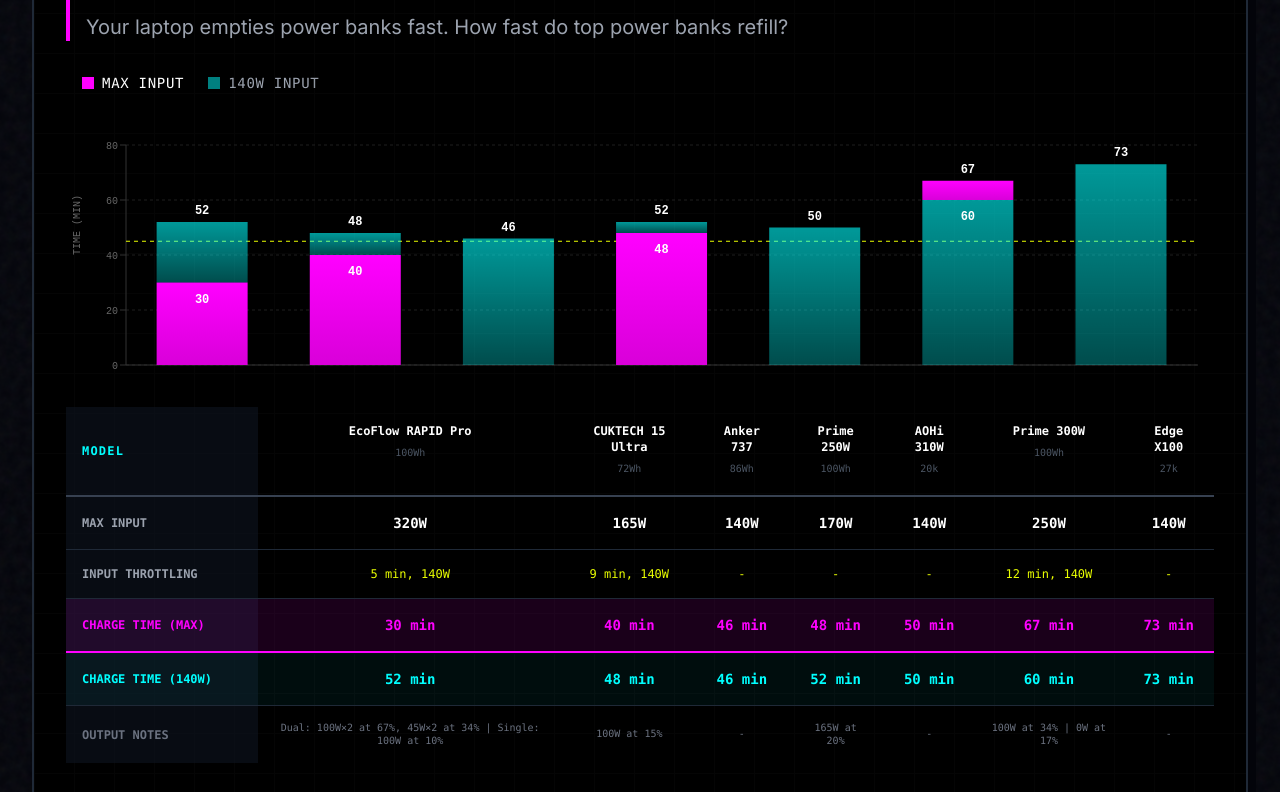
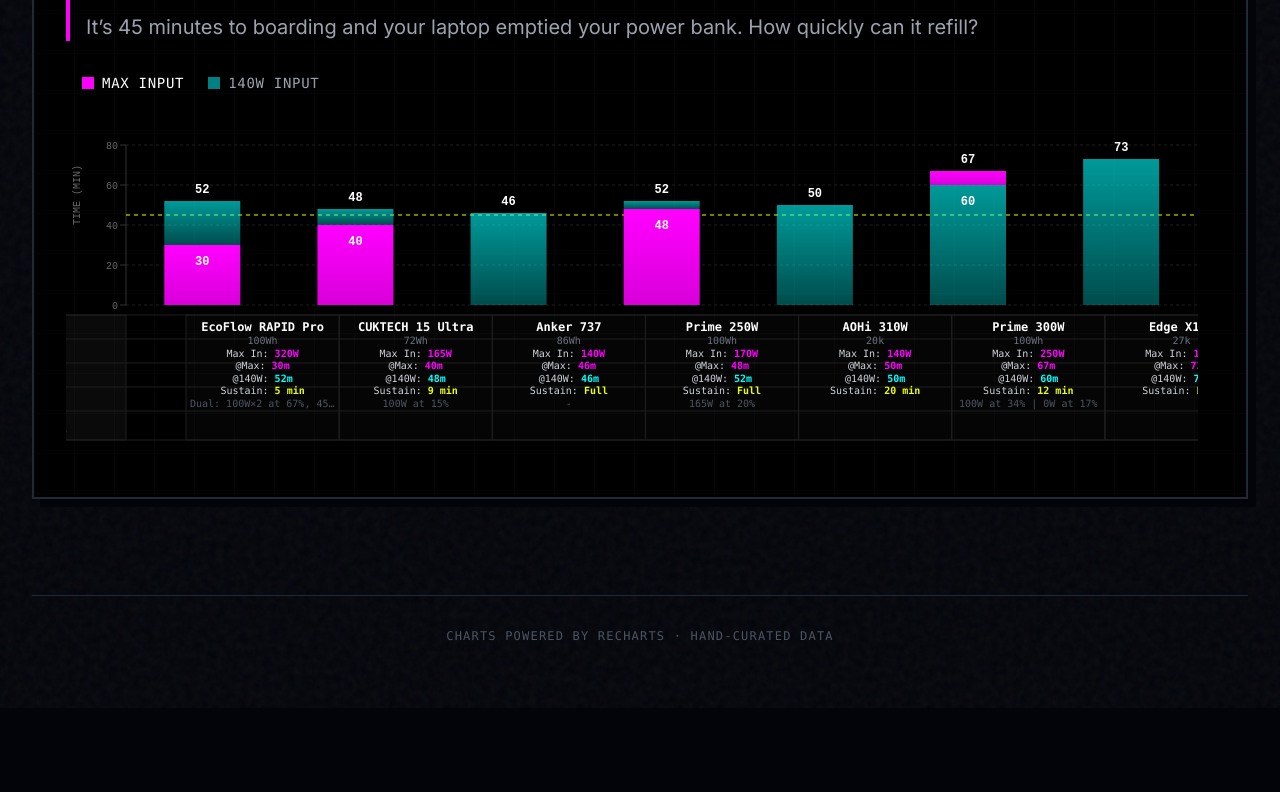
Before and after one commit to ayim/notindoors, a React (Vite) app: page /recharge-time in a window 1280 px wide. Shown: the part 308-1100 px from the top of the page. After the commit the page ends 1016 px from the top, so only its background shows below. Built offline with nearby package versions, Linux system fonts and the light colour scheme.

Commit message:
chore: update recharge chart heading/copy

```diff
--- a/src/PowerBankChart.jsx
+++ b/src/PowerBankChart.jsx
@@ -1,8 +1,107 @@
 import React from 'react';
-import { BarChart, Bar, XAxis, YAxis, CartesianGrid, Tooltip, ResponsiveContainer, Cell, ReferenceLine, LabelList } from 'recharts';
+import { BarChart, Bar, XAxis, YAxis, CartesianGrid, Tooltip, ResponsiveContainer, Cell, ReferenceLine, LabelList, Customized } from 'recharts';
 import { rechargeData as data } from './data/powerbanks/models';
 
 const maxStackedValue = Math.max(...data.map(item => item.totalValue));
+
+const truncate = (value, max = 32) => {
+  if (!value) return '';
+  return value.length > max ? `${value.slice(0, max - 1)}…` : value;
+};
+
+const TableOverlay = ({ xAxisMap, height, margin, offset }) => {
+  const xAxisKey = Object.keys(xAxisMap || {})[0];
+  const xAxis = xAxisMap?.[xAxisKey];
+  const scale = xAxis?.scale;
+  const bandwidth = scale?.bandwidth ? scale.bandwidth() : 0;
+  if (!scale || !bandwidth) return null;
+
+  const baseY = height - (margin?.bottom ?? 0) + 10;
+  const left = offset?.left ?? 0;
+  const tableHeight = 125;
+  const rows = [0, 24, 48, 72, 96, tableHeight];
+  const rowLabels = ['Model', 'Max In', '@Max', '@140W', 'Sustain / Notes'];
+
+  return (
+    <g>
+      {/* row header column */}
+      <rect
+        x={left - bandwidth}
+        y={baseY}
+        width={bandwidth}
+        height={tableHeight}
+        fill="rgba(255,255,255,0.04)"
+        stroke="#1f1f1f"
+        strokeWidth="1"
+      />
+      {rows.map((r, idx) => (
+        <line
+          key={`row-header-${idx}`}
+          x1={left - bandwidth}
+          x2={left}
+          y1={baseY + r}
+          y2={baseY + r}
+          stroke="#1f1f1f"
+          strokeWidth={1}
+        />
+      ))}
+      <foreignObject x={left - bandwidth} y={baseY} width={bandwidth} height={tableHeight}>
+        <div className="w-full h-full flex flex-col justify-between text-left font-mono text-[10px] leading-tight text-gray-300 px-1 py-1">
+          <div className="text-xs font-bold text-white">{rowLabels[0]}</div>
+          <div>{rowLabels[1]}</div>
+          <div>{rowLabels[2]}</div>
+          <div>{rowLabels[3]}</div>
+          <div className="text-gray-500">{rowLabels[4]}</div>
+        </div>
+      </foreignObject>
+
+      {data.map(item => {
+        const x = left + scale(item.name);
+        return (
+          <rect
+            key={`${item.name}-bg`}
+            x={x}
+            y={baseY}
+            width={bandwidth}
+            height={tableHeight}
+            fill="rgba(255,255,255,0.02)"
+            stroke="#1f1f1f"
+            strokeWidth="1"
+          />
+        );
+      })}
+      {rows.map((r, idx) => (
+        <line
+          key={`row-${idx}`}
+          x1={left}
+          x2={left + scale.range()[1]}
+          y1={baseY + r}
+          y2={baseY + r}
+          stroke="#1f1f1f"
+          strokeWidth={1}
+        />
+      ))}
+
+      {data.map(item => {
+        const x = left + scale(item.name);
+        const sustainLabel = item.sustains && item.sustains !== 'Full' ? item.sustains : 'Full';
+        return (
+          <foreignObject key={item.name} x={x} y={baseY} width={bandwidth} height={tableHeight}>
+            <div className="w-full h-full text-center font-mono text-[10px] leading-tight text-gray-300 px-1 py-1">
+              <div className="text-white font-bold text-xs truncate">{item.name.replace(/ \(.*?\)/, '')}</div>
+              {item.subtitle && <div className="text-gray-500 truncate">{truncate(item.subtitle, 40)}</div>}
+              <div>Max In: <span className="text-neon-magenta font-bold">{item.maxW}W</span></div>
+              <div>@Max: <span className="text-neon-magenta font-bold">{item.atMax}m</span></div>
+              <div>@140W: <span className="text-neon-cyan font-bold">{item.at140W}m</span></div>
+              <div>Sustain: <span className="text-neon-yellow font-bold">{sustainLabel}</span></div>
+              {item.outputThrottling && <div className="text-gray-600 truncate">{truncate(item.outputThrottling, 42)}</div>}
+            </div>
+          </foreignObject>
+        );
+      })}
+    </g>
+  );
+};
 
 const CustomTooltip = ({ active, payload, label }) => {
   if (active && payload && payload.length) {
@@ -74,10 +173,10 @@ export default function PowerBankChart() {
 
       <div className="relative z-10 mb-8 pl-4 border-l-4 border-neon-magenta">
         <h2 className="text-3xl md:text-4xl font-display font-bold text-white mb-2 uppercase tracking-tight">
-          45 Minutes to Boarding
+          Full recharge time
         </h2>
         <p className="text-gray-400 text-lg md:text-xl font-light">
-          Your laptop empties power banks fast. How fast do top power banks refill?
+          It’s 45 minutes to boarding and your laptop emptied your power bank. How quickly can it refill?
         </p>
       </div>
 
@@ -93,11 +192,11 @@ export default function PowerBankChart() {
       </div>
 
       <div className="relative z-10 pr-4">
-        <ResponsiveContainer width="100%" height={250}>
+        <ResponsiveContainer width="100%" height={340}>
           <BarChart
             data={data}
-            margin={{ top: 20, right: 0, left: 0, bottom: 0 }}
-            barCategoryGap="20%"
+            margin={{ top: 20, right: 0, left: 0, bottom: 160 }}
+            barCategoryGap="25%"
           >
             <defs>
               <linearGradient id="neonCyanGradient" x1="0" y1="0" x2="0" y2="1">
@@ -116,7 +215,7 @@ export default function PowerBankChart() {
               tick={false}
               axisLine={{ stroke: '#333333' }}
               tickLine={false}
-              height={10}
+              height={0}
             />
             <YAxis
               tick={{ fill: '#666', fontSize: 10, fontFamily: 'monospace' }}
@@ -165,68 +264,12 @@ export default function PowerBankChart() {
               })}
               <LabelList dataKey="totalValue" position="top" content={<TotalValueLabel />} />
             </Bar>
+
+            <Customized component={TableOverlay} />
           </BarChart>
         </ResponsiveContainer>
       </div>
 
-      <div className="mt-8 overflow-x-auto relative">
-        <table className="w-full text-left border-collapse min-w-[600px] font-mono text-sm">
-           <colgroup>
-            <col className="w-48 bg-gray-900/50" />
-            {data.map((item, index) => (
-              <col key={index} />
-            ))}
-          </colgroup>
-          <thead>
-            <tr className="border-b-2 border-gray-700">
-              <th className="p-4 text-neon-cyan uppercase tracking-widest text-xs font-bold">Model</th>
-              {data.map((item, index) => (
-                <th key={index} className="p-4 text-center align-top">
-                  <div className="text-white font-bold text-xs">{item.name.replace(/ \(.*?\)/, '')}</div>
-                  <div className="text-gray-600 text-[10px] mt-1 font-normal">{item.subtitle}</div>
-                </th>
-              ))}
-            </tr>
-          </thead>
-          <tbody>
-            <tr className="border-b border-gray-800 hover:bg-white/5 transition-colors">
-              <td className="p-4 font-bold text-gray-400 text-xs uppercase">Max Input</td>
-              {data.map((item, index) => (
-                <td key={index} className="p-4 text-center font-bold text-white">{item.maxW}W</td>
-              ))}
-            </tr>
-            <tr className="border-b border-gray-800 hover:bg-white/5 transition-colors">
-              <td className="p-4 font-bold text-gray-400 text-xs uppercase">Input Throttling</td>
-              {data.map((item, index) => (
-                <td key={index} className="p-4 text-center text-xs text-neon-yellow">
-                   {(item.sustains === 'Full' || item.name.includes('AOHi')) ? '-' : item.sustains}
-                   {item.sustains !== 'Full' && !item.name.includes('AOHi') && `, ${item.sustainedW}W`}
-                </td>
-              ))}
-            </tr>
-            <tr className="border-b-2 border-neon-magenta bg-neon-magenta/10">
-              <td className="p-4 font-bold text-neon-magenta text-xs uppercase">Charge Time (Max)</td>
-              {data.map((item, index) => (
-                <td key={index} className="p-4 text-center font-bold text-neon-magenta">{item.atMax} min</td>
-              ))}
-            </tr>
-            <tr className="border-b border-gray-800 bg-neon-cyan/5">
-              <td className="p-4 font-bold text-neon-cyan text-xs uppercase">Charge Time (140W)</td>
-              {data.map((item, index) => (
-                <td key={index} className="p-4 text-center font-bold text-neon-cyan">{item.at140W} min</td>
-              ))}
-            </tr>
-             <tr className="hover:bg-white/5 transition-colors">
-              <td className="p-4 font-bold text-gray-500 text-xs uppercase">Output Notes</td>
-              {data.map((item, index) => (
-                <td key={index} className="p-4 text-center text-[10px] text-gray-500 leading-tight">
-                  {item.outputThrottling || '-'}
-                </td>
-              ))}
-            </tr>
-          </tbody>
-        </table>
-      </div>
     </div>
   );
 }
```
